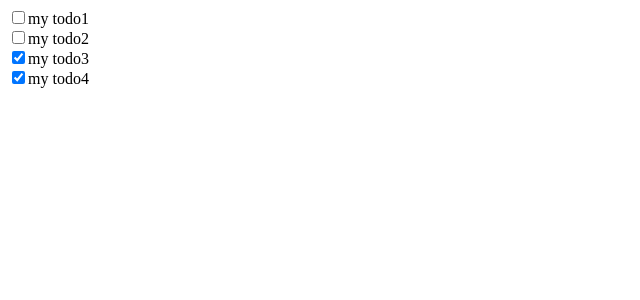
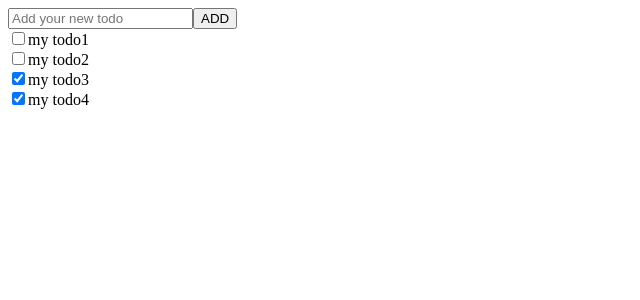
Before and after one commit to rlagywnd4/sesac-ydp5-todo, a React (Create React App) app in the folder client/: page / in a window 1280 px wide. Shown: the top 300 px of the page, without its empty margins (0-640 px from the left). Built offline with nearby package versions, Linux system fonts and the light colour scheme.

Commit message:
feat: todo 하나 추가하기

```diff
--- a/client/src/App.js
+++ b/client/src/App.js
@@ -1,3 +1,4 @@
+import AddTodo from './components/AddTodo';
 import Todo from './components/Todo';
 import { useState } from 'react';
 
@@ -24,8 +25,21 @@
       done: true,
     },
   ]);
+
+  // todoItems 상태에 새로운 투두를 추가하는 일
+  const addItem = (newItem) => {
+    console.log(newItem);
+
+    // newItem id키값 넣고, newItem done 키값
+    newItem.id = todoItems.length + 1;
+    newItem.done = false;
+    // todoItems 배열에 newItem을 추가
+    const newTodoItems = todoItems.concat(newItem);
+    setTodoItems(newTodoItems);
+  };
   return (
     <div className="App">
+      <AddTodo addItem={addItem} />
       {/* todoItems 반복, props 데이터(투두 객체)를 자식 컴포넌트에게 전달 */}
       {todoItems.map((item) => {
         //map을 사용할때에는 key속성을 추가하기
--- /dev/null
+++ b/client/src/components/AddTodo.js
@@ -0,0 +1,36 @@
+import React, { useState } from 'react';
+
+export default function AddTodo({ addItem }) {
+  const [todoItem, setTodoItem] = useState({
+    title: '',
+  });
+
+  const onButtonClick = () => {
+    //빈값처리
+    if (todoItem.title.trim() !== '') {
+      addItem(todoItem);
+      //Input 초기화
+      setTodoItem({ title: '' });
+    }
+  };
+
+  const handleKeyDown = (e) => {
+    // enter키 입력시 등록
+    if (e.keyCode === 13) {
+      onButtonClick();
+    }
+  };
+
+  return (
+    <div className="AddTodo">
+      <input
+        type="text"
+        placeholder="Add your new todo"
+        value={todoItem.title}
+        onKeyDown={handleKeyDown}
+        onChange={(e) => setTodoItem({ title: e.target.value })}
+      />
+      <button onClick={onButtonClick}>ADD</button>
+    </div>
+  );
+}
```
